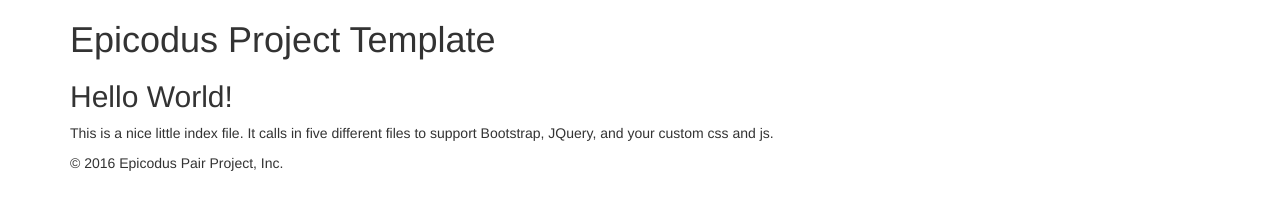
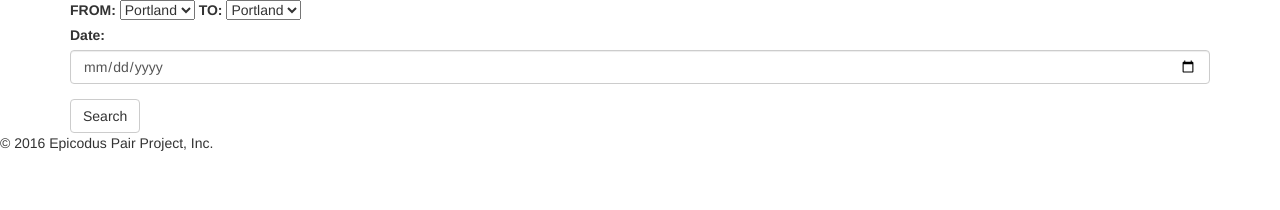
Before and after one commit to RonyNasr/car-pool, a plain HTML site: page index.html in a window 1280 px wide. Drawn offline with Linux system fonts and the light colour scheme.

Commit message:
added backend logic to search by from location

```diff
--- a/index.html
+++ b/index.html
@@ -19,16 +19,29 @@
 
   <body>
     <div class="container">
-      <header>
-        <h1>Epicodus Project Template</h1>
-      </header>
-      <h2>Hello World!</h2>
-      <p>
-        This is a nice little index file.  It calls in five different files to support Bootstrap, JQuery, and your custom css and js.
-      </p>
-      <footer>
-        <p>&copy; 2016 Epicodus Pair Project, Inc.</p>
-      </footer>
-    </div> <!-- end container -->
+      <label for="from">FROM:</label>
+      <select id="from">
+        <option value="1">Portland</option>
+        <option value="2">Seattle</option>
+        <option value="3">Salem</option>
+      </select>
+      <label for="to">TO:</label>
+      <select id="to">
+        <option value="1">Portland</option>
+        <option value="2">Seattle</option>
+        <option value="3">Salem</option>
+      </select>
+
+      <div class="form-group">
+        <label for="date">Date:</label>
+        <input id="date" class="form-control" type="date">
+      </div>
+      <button class ="btn btn-default" type="button" name="button">Search</button>
+
+
+    </div>
+    <footer>
+      <p>&copy; 2016 Epicodus Pair Project, Inc.</p>
+    </footer>
   </body>
 </html>
--- a/js/scripts.js
+++ b/js/scripts.js
@@ -2,7 +2,7 @@
 
 //Ride constructor
 
-function Ride (from, to, date, time, seats, driver){
+function Ride (from, to, date, time, seats, driver, price){
   this.id = null;
   this.from = from;
   this.to = to;
@@ -11,6 +11,7 @@
   this.seats = seats;
   this.driver = driver;
   this.riders = [];
+  this.price = price;
 }
 
 //Ride protoype methods
@@ -35,3 +36,25 @@
 User.prototype.methodName = function () {
 
 };
+
+function RideList () {
+  this.rides = [];
+};
+
+RideList.prototype.addRide = function (ride) {
+  this.rides.push(ride);
+};
+
+RideList.prototype.removeRide = function (rideId) {
+  this.rides.splice(rideId, 1);
+};
+
+RideList.prototype.findRide = function (from) {
+  var result = [];
+  for (var i = 0; i < this.rides.length; i++) {
+    if (this.rides[i].from === from){
+      result.push(this.rides[i].id);
+    }
+  }
+  return result;
+};
```
